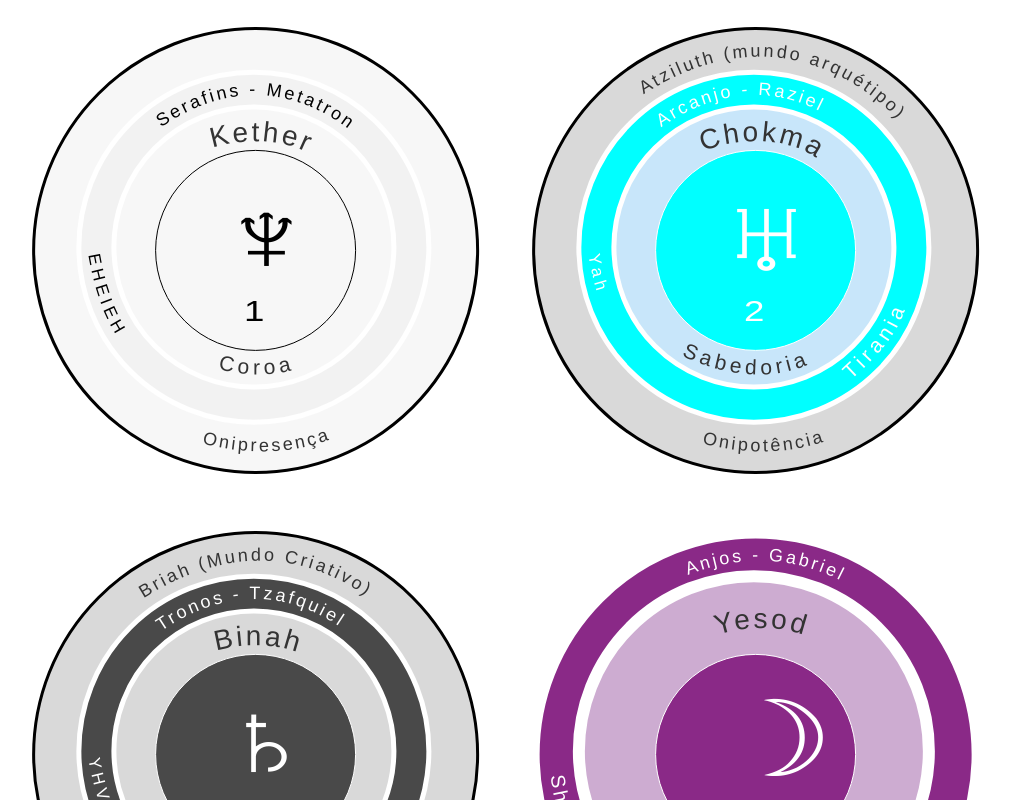
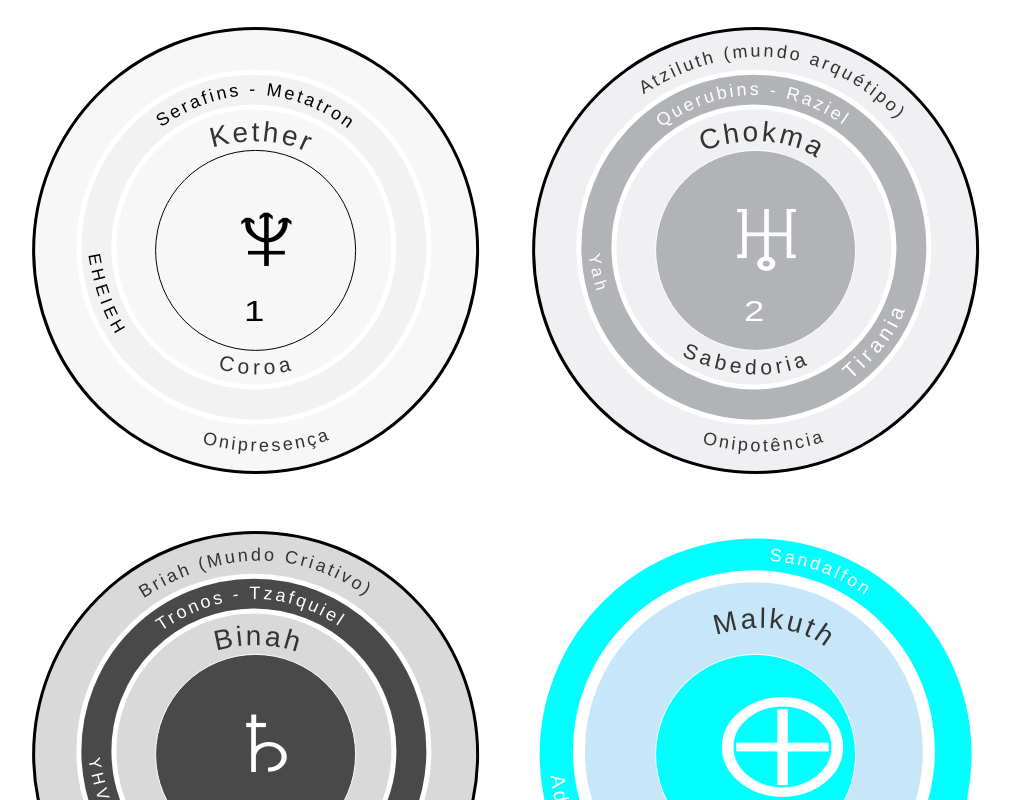
Before and after one commit to mrviniciux/interactive-kaballah, a React (Create React App) app: page / in a window 1280 px wide. Shown: the top 800 px of the page, without its empty margins (136-1147 px from the left). Built offline with nearby package versions, Linux system fonts and the light colour scheme.

Commit message:
feat(sephirots): separated sephirots as consts

```diff
--- a/src/app/sephirots.mock.ts
+++ b/src/app/sephirots.mock.ts
@@ -5,8 +5,7 @@ export const commonStyles = {
   strokeColor: 'white',
 };
 
-export const biggerSephirots: SephirotProps<'bigger'>[] = [
-  {
+const kether = {
   world: {
     title: '',
     aspect: 'Onipresença',
@@ -35,25 +34,27 @@ export const biggerSephirots: SephirotProps<'bigger'>[] = [
     strokeColor: 'black',
     icon: '♆',
   },
-  },
-  {
+};
+
+const chokmah = {
   world: {
     title: 'Atziluth (mundo arquétipo)',
     aspect: 'Onipotência',
+    backgroundColor: 'rgb(240 240 242)',
     startOffset: { title: '10%', aspect: '28%' },
   },
   regent: {
-      title: 'Arcanjo - Raziel',
+    title: 'Querubins - Raziel',
     name: 'Yah',
     defect: 'Tirania',
     ...commonStyles,
-      backgroundColor: 'rgb(0, 255, 255)',
+    backgroundColor: 'rgb(178 179 183)',
     startOffset: { title: '15%' },
   },
   sephirot: {
     name: 'Chokmah',
     valor: 'Sabedoria',
-      backgroundColor: 'rgb(200, 230, 250)',
+    backgroundColor: 'rgb(240 240 242)',
     strokeColor: commonStyles.strokeColor,
     startOffset: { name: '2%', valor: '2%' },
   },
@@ -62,10 +63,11 @@ export const biggerSephirots: SephirotProps<'bigger'>[] = [
     number: 2,
     strokeColor: commonStyles.strokeColor,
     fontColor: commonStyles.fontColor,
-      backgroundColor: 'rgb(0, 255, 255)',
+    backgroundColor: 'rgb(178 179 183)',
   },
-  },
-  {
+};
+
+const binah = {
   world: {
     title: 'Briah (Mundo Criativo)',
     aspect: 'Onisciência',
@@ -90,11 +92,45 @@ export const biggerSephirots: SephirotProps<'bigger'>[] = [
     icon: '♄',
     backgroundColor: 'rgb(73, 73, 73)',
   },
+};
+
+const malkuth = {
+  world: {
+    title: 'Assiah (mundo material)',
+    aspect: '',
+    startOffset: { title: '10%', aspect: '28%' },
   },
+  regent: {
+    title: 'Sandalfon',
+    name: 'Adonalha Aretz',
+    defect: '',
+    ...commonStyles,
+    backgroundColor: 'rgb(0, 255, 255)',
+    startOffset: { title: '50%' },
+  },
+  sephirot: {
+    name: 'Malkuth',
+    valor: 'Reino',
+    backgroundColor: 'rgb(200, 230, 250)',
+    strokeColor: commonStyles.strokeColor,
+    startOffset: { name: '8%', valor: '8%' },
+  },
+  planet: {
+    icon: '⨁',
+    number: 10,
+    strokeColor: commonStyles.strokeColor,
+    fontColor: commonStyles.fontColor,
+    backgroundColor: 'rgb(0, 255, 255)',
+  },
+};
+
+export const biggerSephirots: SephirotProps<'bigger'>[] = [
+  kether,
+  chokmah,
+  binah,
 ];
 
-export const sephirots: SephirotProps<'simple'>[] = [
-  {
+const yesod = {
   regent: {
     title: 'Anjos - Gabriel',
     name: 'Shaddai El Chai',
@@ -117,9 +153,9 @@ export const sephirots: SephirotProps<'simple'>[] = [
     fontColor: commonStyles.fontColor,
     backgroundColor: 'rgb(138, 41, 135)',
   },
-  },
+};
 
-  {
+const chesed = {
   regent: {
     title: 'Arcanjo - Tzadkiel',
     name: 'El Elyon',
@@ -142,8 +178,9 @@ export const sephirots: SephirotProps<'simple'>[] = [
     fontColor: commonStyles.fontColor,
     backgroundColor: 'rgb(0, 255, 0)',
   },
-  },
-  {
+};
+
+const gevurah = {
   regent: {
     title: 'Arcanjo - Camael',
     name: 'Elohim Gibor',
@@ -166,8 +203,9 @@ export const sephirots: SephirotProps<'simple'>[] = [
     fontColor: commonStyles.fontColor,
     backgroundColor: 'rgb(255, 0, 0)',
   },
-  },
-  {
+};
+
+const tiferet = {
   regent: {
     title: 'Arcanjo - Raphael',
     name: 'Tetragrammaton',
@@ -190,8 +228,9 @@ export const sephirots: SephirotProps<'simple'>[] = [
     fontColor: commonStyles.fontColor,
     backgroundColor: 'rgb(255, 255, 0)',
   },
-  },
-  {
+};
+
+const netzach = {
   regent: {
     title: 'Arcanjo - Haniel',
     name: 'Elohim Tzabaoth',
@@ -214,8 +253,9 @@ export const sephirots: SephirotProps<'simple'>[] = [
     fontColor: commonStyles.fontColor,
     backgroundColor: 'rgb(0, 0, 255)',
   },
-  },
-  {
+};
+
+const hod = {
   regent: {
     title: 'Arcanjo - Michael',
     name: 'Elohim Tzabaoth',
@@ -238,5 +278,14 @@ export const sephirots: SephirotProps<'simple'>[] = [
     fontColor: commonStyles.fontColor,
     backgroundColor: 'rgb(0, 255, 255)',
   },
-  },
+};
+
+export const sephirots: SephirotProps<'simple'>[] = [
+  malkuth,
+  yesod,
+  chesed,
+  gevurah,
+  tiferet,
+  netzach,
+  hod,
 ];
```
Also changed, not shown: symbols.txt. Lines whose indentation alone changed are shown as unchanged.
